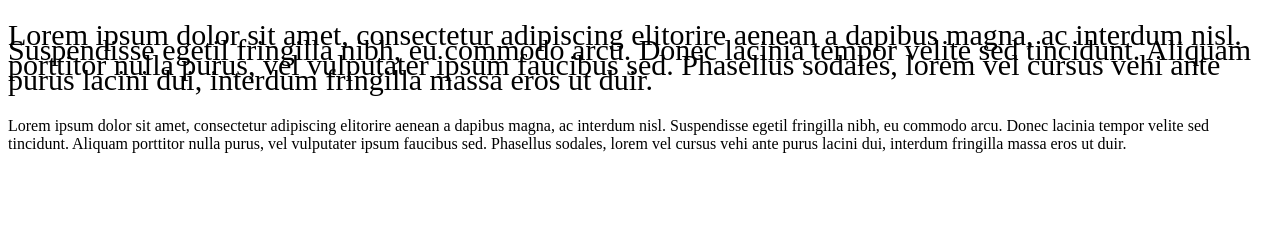
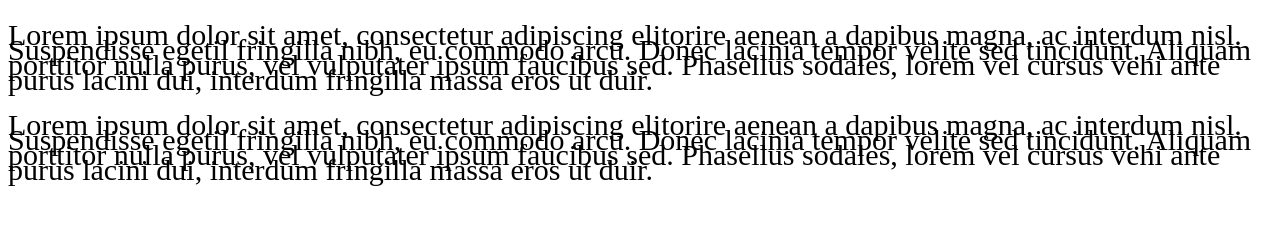
Before and after one commit to genadii228/i01_book, a plain HTML site: page 6.html in a window 1280 px wide. Shown: the part 61-286 px from the top of the page. Drawn offline with Linux system fonts and the light colour scheme.

Commit message:
zadanie 9.10

```diff
--- a/5312.css
+++ b/5312.css
@@ -1,4 +1,4 @@
-#p1 {
+p {
 font-size: 30px;
-line-height: 15px;
+line-height: 0.5;
 }
--- a/6.html
+++ b/6.html
@@ -9,7 +9,7 @@
 
 <h1>Главный заголовок страницы</h1>
 
-<p id="p1">
+<p>
 Lorem ipsum dolor sit amet, consectetur adipiscing elitorire aenean a dapibus magna, ac interdum nisl. Suspendisse egetil fringilla nibh, eu commodo arcu. Donec lacinia tempor velite sed tincidunt. Aliquam porttitor nulla purus, vel vulputater ipsum faucibus sed. Phasellus sodales, lorem vel cursus vehi ante purus lacini dui, interdum fringilla massa eros ut duir.
 </p>
 
```
